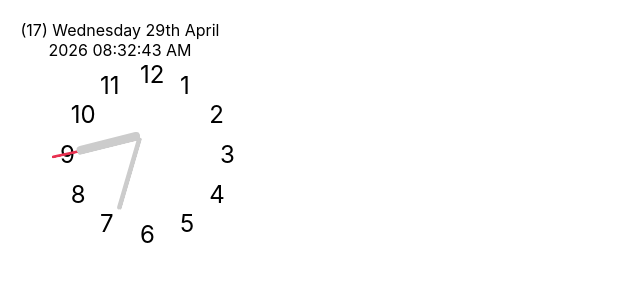
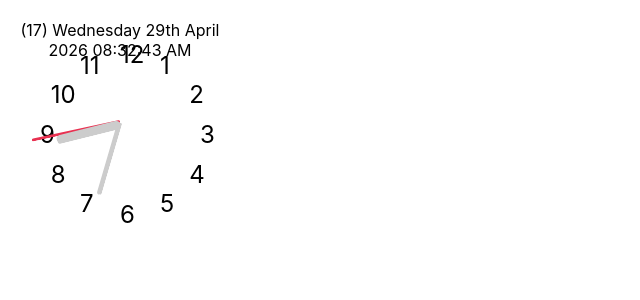
Before and after one commit to SirrorsMoore1975/sm1975-my-analog-clock, a React (Create React App) app in the folder my-analog-clock/: page / in a window 1280 px wide. Shown: the top 300 px of the page, without its empty margins (0-640 px from the left). Built offline with nearby package versions, Linux system fonts and the light colour scheme.

Commit message:
WIP: testing different css
fixme: the clock hands center are not align with face center

```diff
--- a/my-analog-clock/src/components/AnalogClock.jsx
+++ b/my-analog-clock/src/components/AnalogClock.jsx
@@ -52,11 +52,12 @@ const AnalogClock = () => {
     <>
       <div
         style={{
-          position: "fixed",
+          position: "absolute",
           pointEvents: "none",
           top: 0,
           left: 0,
           zIndex: 9999,
+          //margin: "0 auto",
         }}
       >
         <div
@@ -67,7 +68,7 @@ const AnalogClock = () => {
             pointEvents: "none",
             width: "200px",
             height: "200px",
-            transformOrigin: "center center",
+            //transformOrigin: "center center center center",
           }}
         >
           <ClockFace />
--- a/my-analog-clock/src/components/ClockFace.jsx
+++ b/my-analog-clock/src/components/ClockFace.jsx
@@ -33,32 +33,10 @@ const ClockFace = () => {
   }, [width, height, x, y]);
   return (
     <>
-      <div
-        style={{
-          position: "fixed",
-          pointerEvents: "none",
-          top: 0,
-          left: 0,
-          zIndex: 9999,
-        }}
-      >
-        <div
-          className="clock_header"
-          ref={clockFaceRef}
-          style={{
-            position: "absolute",
-            transform: `translate(${offset.x}px,${offset.y}px)`,
-            pointerEvents: "none",
-            width: `200px`,
-            height: `200px`,
-            transformOrigin: "center center",
-            // transition: "transform 2s easeOut",
-          }}
-        >
       {clockLetters.map((char, index) => {
         const angle = clockAngle * char;
         return (
-              <span
+          <div
             className="clock_numbers"
             key={`0${index}`}
             style={{
@@ -68,7 +46,9 @@ const ClockFace = () => {
               top: "50%",
               transform: `rotate(${angle}deg) translate(0px,-80px) rotate(-${angle}deg)`,
               // transition: "transform 2s easeOut",
-                  transformOrigin: "center",
+              //transformOrigin: "center",
+              //justifyContent: "center",
+              //alignItems: "center",
               fontSize: 24,
               fontWight: "bold",
               color: "#000",
@@ -76,11 +56,9 @@ const ClockFace = () => {
             }}
           >
             {`${char}`}
-              </span>
+          </div>
         );
       })}
-        </div>
-      </div>
     </>
   );
 };
--- a/my-analog-clock/src/components/ClockHand.jsx
+++ b/my-analog-clock/src/components/ClockHand.jsx
@@ -19,7 +19,7 @@ const ClockHand = ({
   const clockHandRef = useRef(null);
   useEffect(() => {
     if (clockHandRef.current) {
-      const margin = 20;
+      const margin = 0;
       const rect = clockHandRef.current.getBoundingClientRect();
       const maxX = width - rect.width - margin;
       const maxY = height - rect.height - margin;
@@ -38,27 +38,11 @@ const ClockHand = ({
       <div
         style={{
           position: "absolute",
-          pointEvent: "none",
-          transform: `translate(${offset.x}px, ${offset.y}px)`,
-          transformOrigin: "center center",
-          width: `200px`,
-          height: `200px`,
-          zIndex: 9999,
-        }}
-      >
-        <div className={`clockHand ${className}`} ref={clockHandRef}>
-          <span>
-            {debug ? (
-              `handsObject:${handsDegree} left:${x} top:${y}`
-            ) : (
-              <span
-                style={{
-                  position: "absolute",
-                  transformOrigin: `left`,
+          transformOrigin: `left center`,
           left: "50%",
-                  bottom: "50%",
-                  justifyContent: `center`,
-                  alignItems: `center`,
+          top: "50%",
+          //justifyContent: `center`,
+          //alignItems: `center`,
           backgroundColor: `${color}`,
           borderRadius: "4px",
           borderTop: `${borderTop}`,
@@ -66,12 +50,9 @@ const ClockHand = ({
           width: `${handWidth}px`,
           height: `${handHeight}px`,
           userSelect: "none",
+          //margin: "auto",
         }}
-              ></span>
-            )}
-          </span>
-        </div>
-      </div>
+      ></div>
     </>
   );
 };
```
Lines whose indentation alone changed are shown as unchanged.
